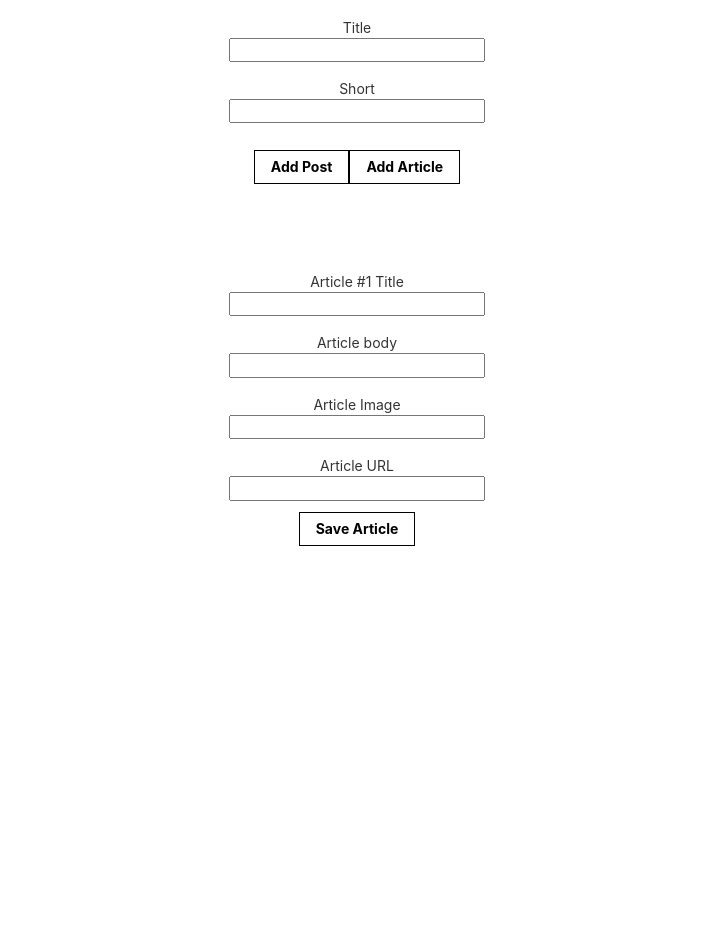
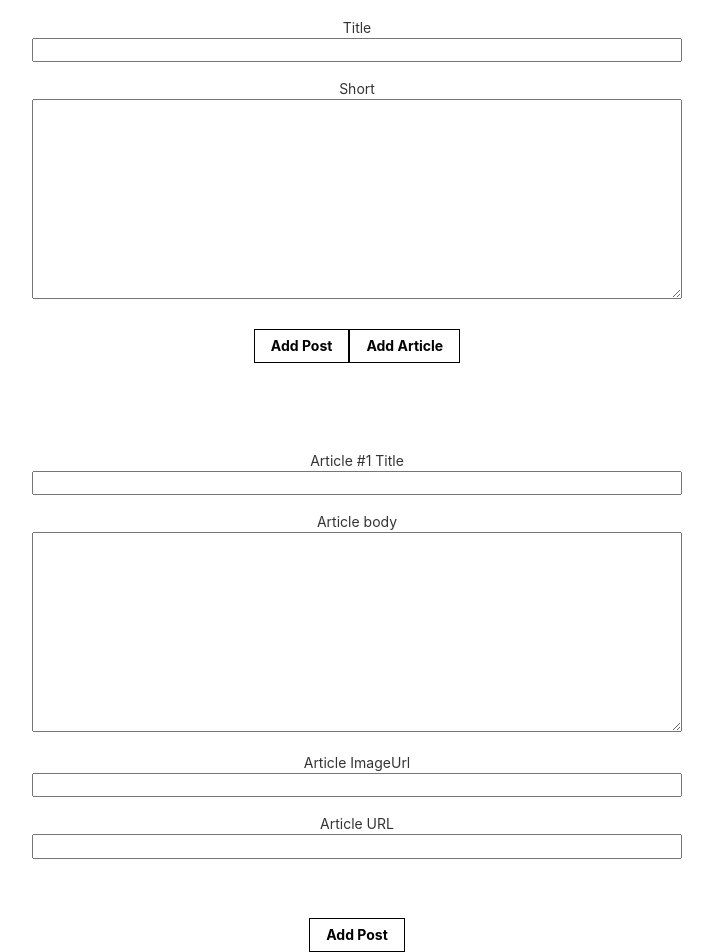
Before and after one commit to earGO/feymanadmin, a React (Create React App) app: page / in a window 1280 px wide. Shown: the part 38-990 px from the top of the page, without its empty margins (283-996 px from the left). Before the commit the page ends 800 px from the top, so only its background shows below. Built offline with nearby package versions, Linux system fonts and the light colour scheme.

Commit message:
added styles for a textfields

```diff
--- /dev/null
+++ b/src/Components/DynamicForm/ArticleForm.css
@@ -0,0 +1,6 @@
+
+.postTitle {
+    margin: 0px;
+    height: 213px;
+    width: 678px;
+}
--- a/src/Components/DynamicForm/ArticleForm.js
+++ b/src/Components/DynamicForm/ArticleForm.js
@@ -53,27 +53,31 @@ class ArticleForm extends React.Component {
                                            type="text"
                                            name='postTitle'
                                            data-id={0}
-                                           id='postTitle'/>
+                                           id='postTitle'
+                                           style={{width:650}}/>
                                 </div>
                                 <div className="mt3">
                                     <label className="db fw4 lh-copy f6" htmlFor="postShort">Short</label>
-                                    <input className="postShort"
+                                    <textarea className="postShort"
                                            type="text"
                                            name='postShort'
                                            data-id={0}
-                                           id='postShort'/>
+                                           id='postShort'
+                                              style={{height:200,width:650}}/>
                                 </div>
                             </fieldset>
                             <div className="mt3">
                                 <input
                                 className="b ph3 pv2 input-reset ba b--black bg-transparent grow pointer f6"
                                 type="submit"
-                                value="Add Post"/>
+                                value="Add Post"
+                                onClick={this.handleSubmit}/>
                                 <input
                                     className="b ph3 pv2 input-reset ba b--black bg-transparent grow pointer f6"
                                     type="submit"
                                     value="Add Article"
-                                onClick={this.addCat}/></div>
+                                onClick={this.addCat}/>
+                            </div>
                         </form>
                     </article>
 
@@ -83,7 +87,7 @@ class ArticleForm extends React.Component {
                         return (
                             <article className="pa4 black-80" key={idx}>
                                 <form action="sign-up_submit" method="get" acceptCharset="utf-8">
-                                    <fieldset className="ba b--transparent ph0 mh0">
+                                    <fieldset className="ba b--transparent ph0 mh0 b--black-30">
                                         <div className="mt3">
                                             <label className="db fw4 lh-copy f6" htmlFor={articleId}>{`Article #${idx + 1} Title`} </label>
                                             <input className="articleTitle"
@@ -91,23 +95,26 @@ class ArticleForm extends React.Component {
                                                    name={articleId}
                                                    data-id={idx}
                                                    id={articleId}
+                                                   style={{width:650}}
                                                    />
                                         </div>
                                         <div className="mt3">
                                             <label className="db fw4 lh-copy f6" htmlFor={articleBodyId}>Article body</label>
-                                            <input type="text"
+                                            <textarea type="text"
                                                    name={articleBodyId}
                                                    data-id={idx}
                                                    id={articleBodyId}
-                                                   className="articleBody"/>
+                                                   className="articleBody"
+                                                      style={{height:200,width:650}}/>
                                         </div>
                                         <div className="mt3">
-                                            <label className="db fw4 lh-copy f6" htmlFor={articleImageId}>Article Image</label>
+                                            <label className="db fw4 lh-copy f6" htmlFor={articleImageId}>Article ImageUrl</label>
                                             <input type="text"
                                                    name={articleImageId}
                                                    data-id={idx}
                                                    id={articleImageId}
-                                                   className="articleImage"/>
+                                                   className="articleImage"
+                                                   style={{width:650}}/>
                                         </div>
                                         <div className="mt3">
                                             <label className="db fw4 lh-copy f6" htmlFor={articleUrlId}>Article URL</label>
@@ -115,18 +122,24 @@ class ArticleForm extends React.Component {
                                                    name={articleUrlId}
                                                    data-id={idx}
                                                    id={articleUrlId}
-                                                   className="articleUrl"/>
+                                                   className="articleUrl"
+                                                   style={{width:650}}/>
                                         </div>
                                     </fieldset>
                                 </form>
-                                <input
-                                    className="b ph3 pv2 input-reset ba b--black bg-transparent grow pointer f6"
-                                    type="submit"
-                                    value="Save Article"/>
+
                             </article>
                         )
                     })
                     }
+                <div className="mt3">
+                    <input
+                        className="b ph3 pv2 input-reset ba b--black bg-transparent grow pointer f6"
+                        type="submit"
+                        value="Add Post"
+                    onClick={this.handleSubmit}/>
+
+                </div>
             </div>
 
 
```
